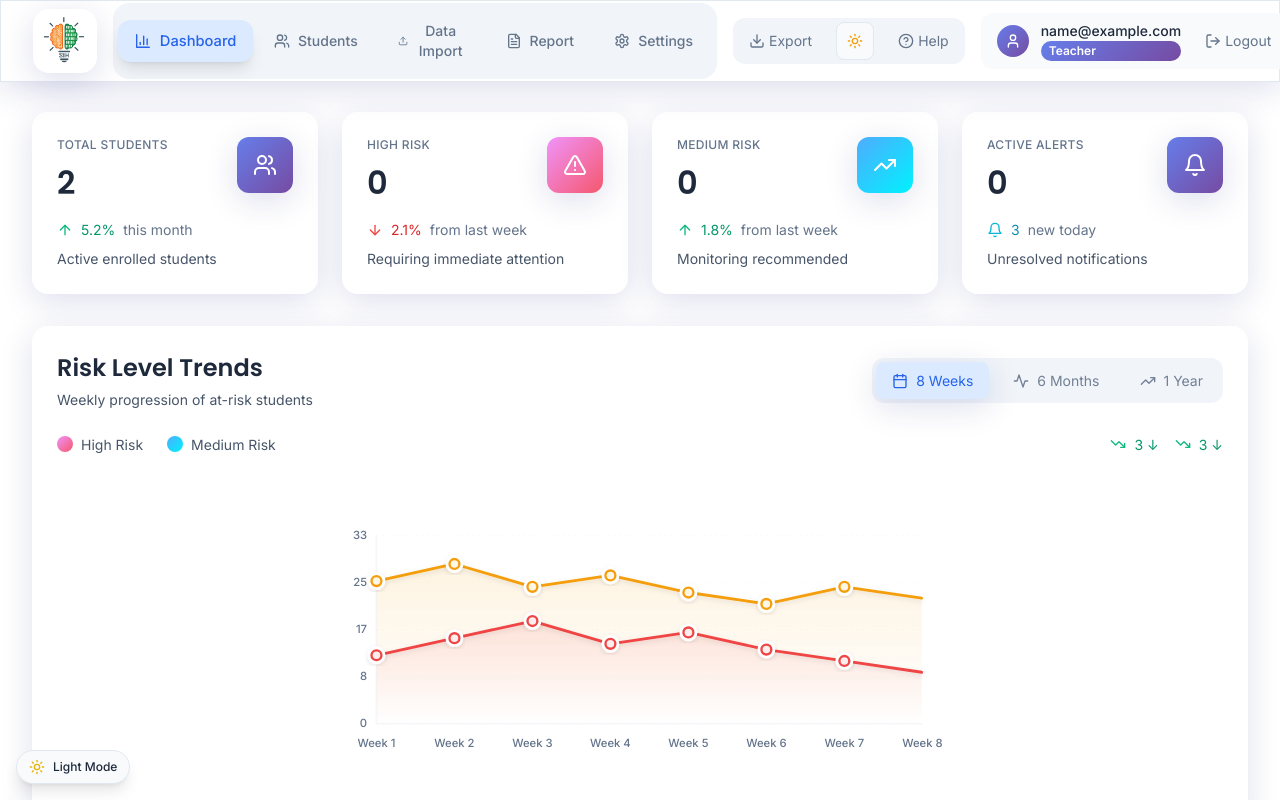
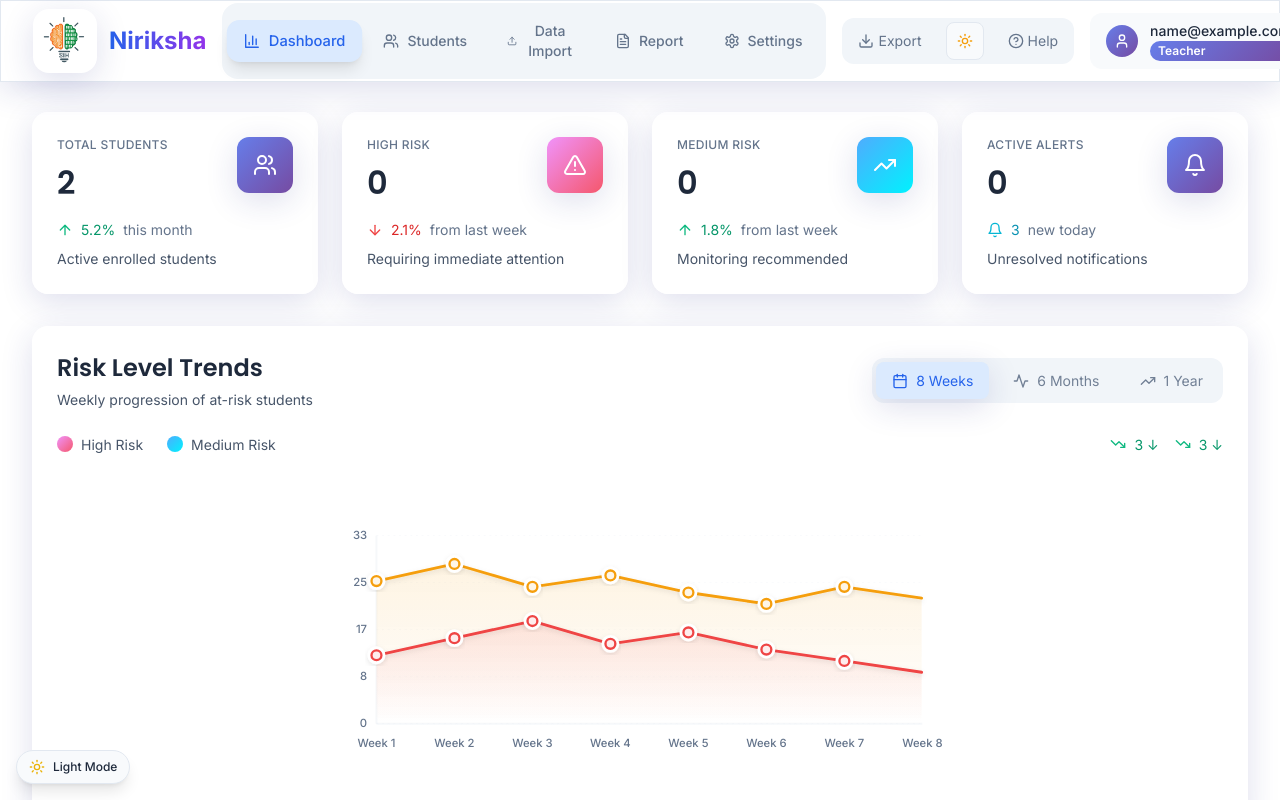
Before and after one commit to ShivamHirwani/Niriksha, a React (Vite) app in the folder frontend/: page / in a window 1280 px wide. Both pictures are taken after typing "name@example.com", "Sample123" into the empty fields and a click on the button "Sign In". Shown: the top 800 px of the page. Built offline with nearby package versions, Linux system fonts and the light colour scheme.

Commit message:
Niriksha beside logo added on dashbord

```diff
--- a/frontend/src/components/Header.tsx
+++ b/frontend/src/components/Header.tsx
@@ -150,10 +150,13 @@ const Header: React.FC<HeaderProps> = ({ activeView, onViewChange, user, onLogou
           {/* Main header content with improved alignment */}
           <div className="flex items-center justify-between h-20">
             {/* Logo and Brand - Left Section */}
-            <div className="flex items-center min-w-0 flex-shrink-0">
+            <div className="flex items-center min-w-0 flex-shrink-0 space-x-3">
               <div className="p-2 rounded-2xl shadow-glass transform hover:scale-105 transition-smooth" role="img" aria-label="Smart India Hackathon Logo">
                 <img src="/SIH2.webp" alt="Smart India Hackathon Logo" className="w-12 h-12 object-contain" />
               </div>
+              <h1 className="text-2xl font-bold bg-clip-text text-transparent bg-gradient-to-r from-blue-600 to-purple-600 dark:from-blue-400 dark:to-purple-400 flex items-center">
+                Niriksha
+              </h1>
             </div>
 
             {/* Main Navigation - Center Section */}
```
